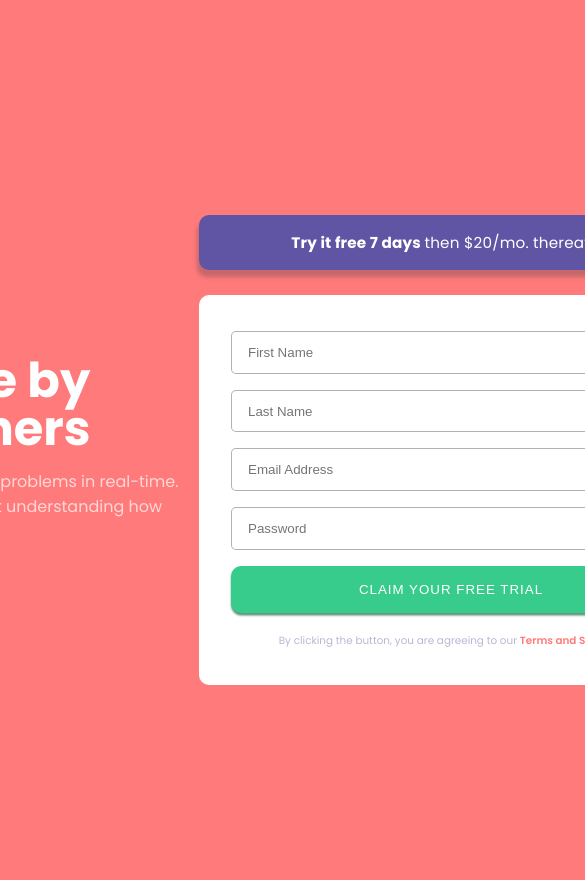
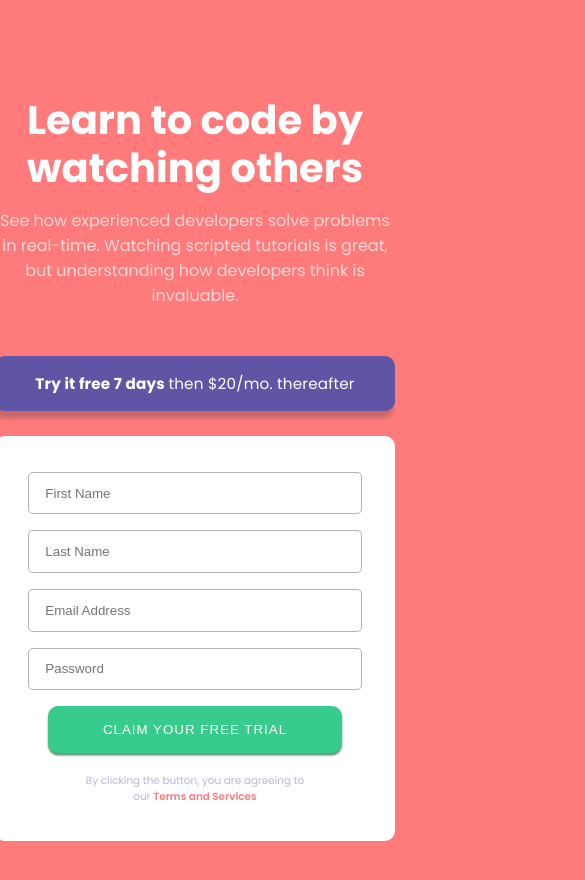
Before and after one commit to DumitracheFlorentin/signup-form-component, a website: page index.html in a window 390 px wide. Shown: the top 880 px of the page, 585 px wide, since content can reach past the window. Drawn offline with nearby package versions, Linux system fonts and the light colour scheme; files that its build step writes are made by us from their sources.

Commit message:
Done with the mobile part

```diff
--- a/app/scss/components/hero.scss
+++ b/app/scss/components/hero.scss
@@ -1,3 +1,5 @@
+@use '../util';
+
 .hero {
   height: 100vh;
   min-height: 900px;
@@ -12,26 +14,70 @@
   justify-content: center;
   margin: 0 10rem;
 
+  @include util.breakpoint-down(small) {
+    flex-direction: column;
+  }
+
   &__details {
-    flex: 1.15;
-    max-width: 32em;
+    @include util.breakpoint-down(medium) {
+      max-width: 25em;
+    }
+
+    @include util.breakpoint-up(medium) {
+      flex: 1.15;
+      max-width: 32em;
+    }
+
+    @include util.breakpoint-down(small) {
+      max-width: 32em;
+    }
 
     &__title {
       color: white;
       font-size: 3rem;
       line-height: 3rem;
       margin-bottom: 1rem;
+
+      @include util.breakpoint-down(medium) {
+        font-size: 2.5rem;
+      }
+
+      @include util.breakpoint-down(small) {
+        text-align: center;
+        margin-top: 6rem;
+      }
     }
 
     &__description {
       width: 32em;
       color: rgba(255, 255, 255, 0.7);
+
+      @include util.breakpoint-down(medium) {
+        font-size: 0.9rem;
+        width: 22em;
+      }
+
+      @include util.breakpoint-down(small) {
+        text-align: center;
+        font-size: 1rem;
+        width: 25em;
+        margin-bottom: 3rem;
+      }
     }
   }
 
   &__post {
     flex: 1;
     max-width: 32em;
+
+    @include util.breakpoint-down(medium) {
+      max-width: 22em;
+    }
+
+    @include util.breakpoint-down(small) {
+      max-width: 25em;
+      min-width: 25em;
+    }
 
     &__add {
       text-align: center;
@@ -70,6 +116,15 @@
         margin-bottom: 1rem;
         border-radius: 5px;
         border: 1px solid rgba(0, 0, 0, 0.3);
+
+        @include util.breakpoint-down(medium) {
+          max-width: 22em;
+        }
+
+        @include util.breakpoint-down(small) {
+          max-width: 25em;
+          min-width: 25em;
+        }
       }
 
       &__lastName {
@@ -100,6 +155,10 @@
           letter-spacing: 1px;
           transition: all 0.3s ease-in-out;
 
+          @include util.breakpoint-down(medium) {
+            width: 22em;
+          }
+
           &:hover {
             background-color: hsla(154, 59%, 51%, 0.6);
           }
@@ -110,6 +169,11 @@
         margin-top: -0.5rem;
         font-size: 0.65rem;
         color: var(--grayish-blue);
+        text-align: center;
+
+        @include util.breakpoint-down(medium) {
+          width: 22em;
+        }
 
         span {
           color: var(--red);
```
